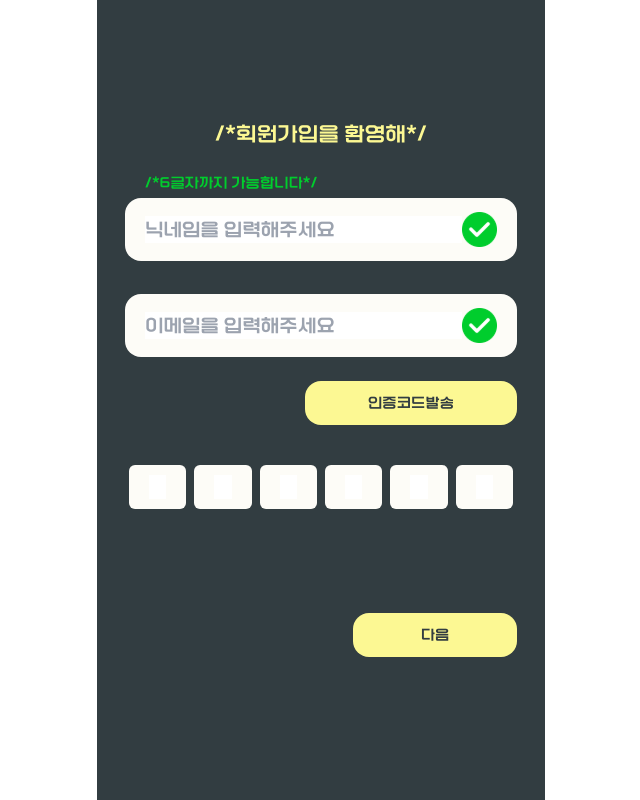
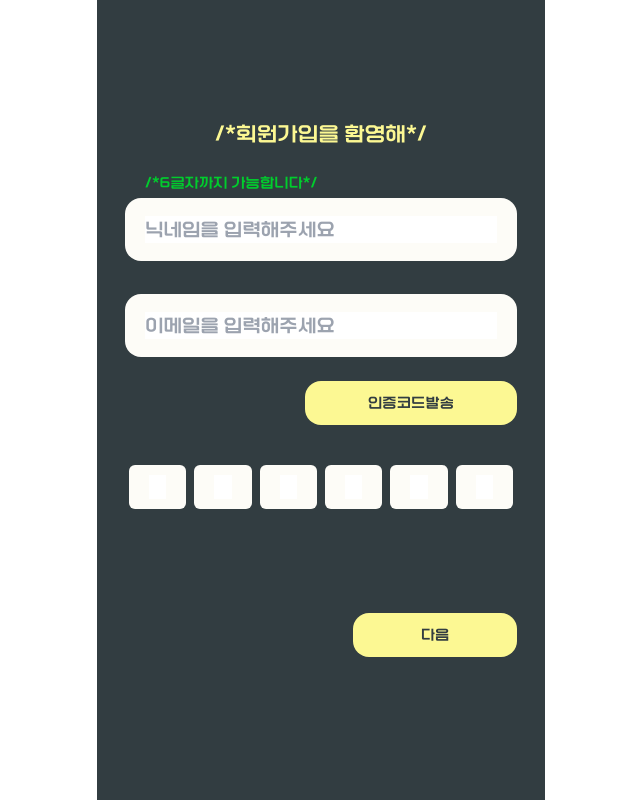
Before and after one commit to mato268/new_SNS, a React (Create React App) app in the folder newsns/: page /signUP in a window 1280 px wide. Shown: the whole page, without its empty margins (319-959 px from the left). Built offline with nearby package versions, Linux system fonts and the light colour scheme.

Commit message:
feat : 닉네임, 이메일이 형식에 맞으면 확인 아이콘 나타나도록 구현

```diff
--- a/newsns/src/SignUpPage.tsx
+++ b/newsns/src/SignUpPage.tsx
@@ -69,7 +69,9 @@ export default function SignUpPage() {
           type="text"
           sizes="large"
           colors="white"
-          rightNode={<ConfirmIcon/>}
+          rightNode={nickname.length === 6 && (
+            <ConfirmIcon/>
+          )}
           placeholder="닉네임을 입력해주세요"
           value={nickname}
           onChange={onNicknameChange}
@@ -85,7 +87,9 @@ export default function SignUpPage() {
           type="text"
           sizes="large"
           colors="white"
-          rightNode={<ConfirmIcon/>}
+          rightNode={validateEmail(email) && (
+            <ConfirmIcon/>
+          )}
           placeholder="이메일을 입력해주세요"
           value={email}
           onChange={onEmailChange}
```
